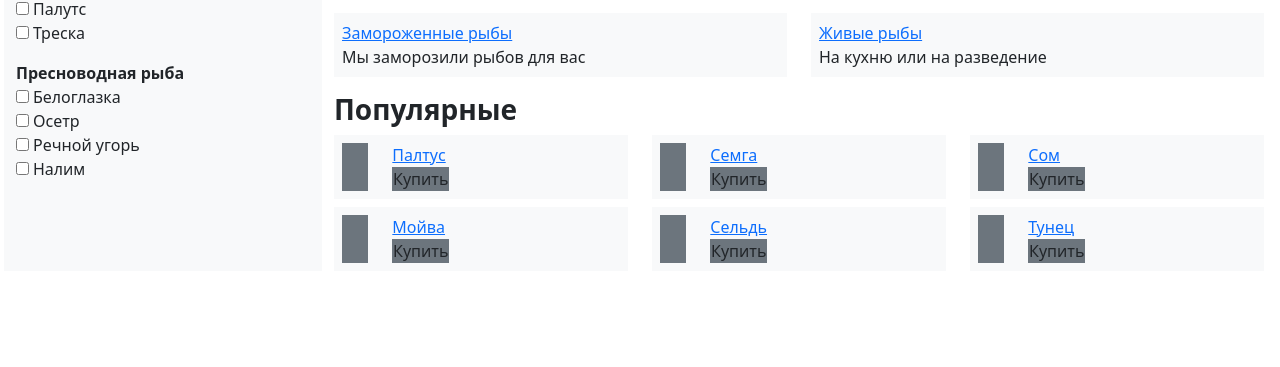
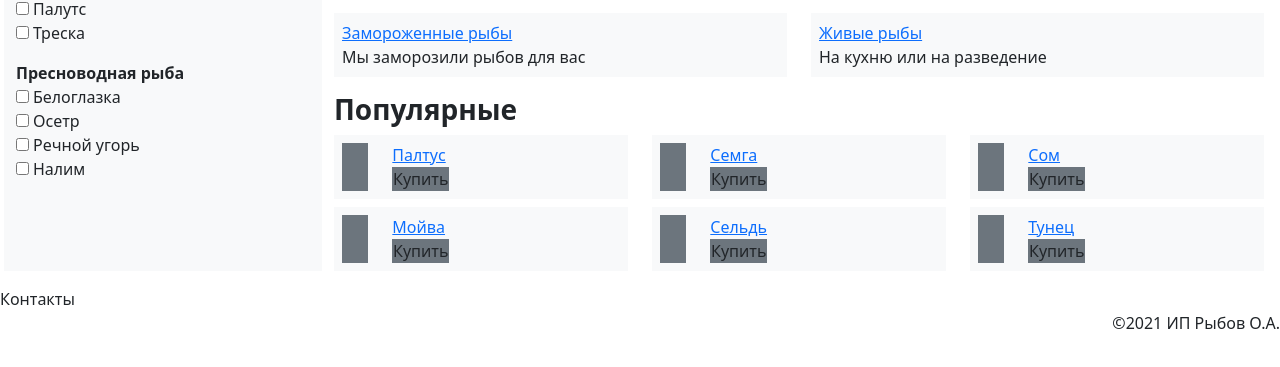
Before and after one commit to lioann/lytkin-ivan-js-21-02, a plain HTML site: page Homework_01_firstsite/index.html in a window 1280 px wide. Shown: the part 167-534 px from the top of the page. Drawn offline with nearby package versions, Linux system fonts and the light colour scheme.

Commit message:
Add block footer

```diff
--- a/Homework_01_firstsite/index.html
+++ b/Homework_01_firstsite/index.html
@@ -144,6 +144,12 @@
             </div>
         </div>
     </main>
+    <footer>
+        <div class="row">
+            <div class="text-start">Контакты</div>
+            <div class="text-end">©2021 ИП Рыбов О.А.</div>
+        </div>
+    </footer>
 </body>
 
 </html>
```
